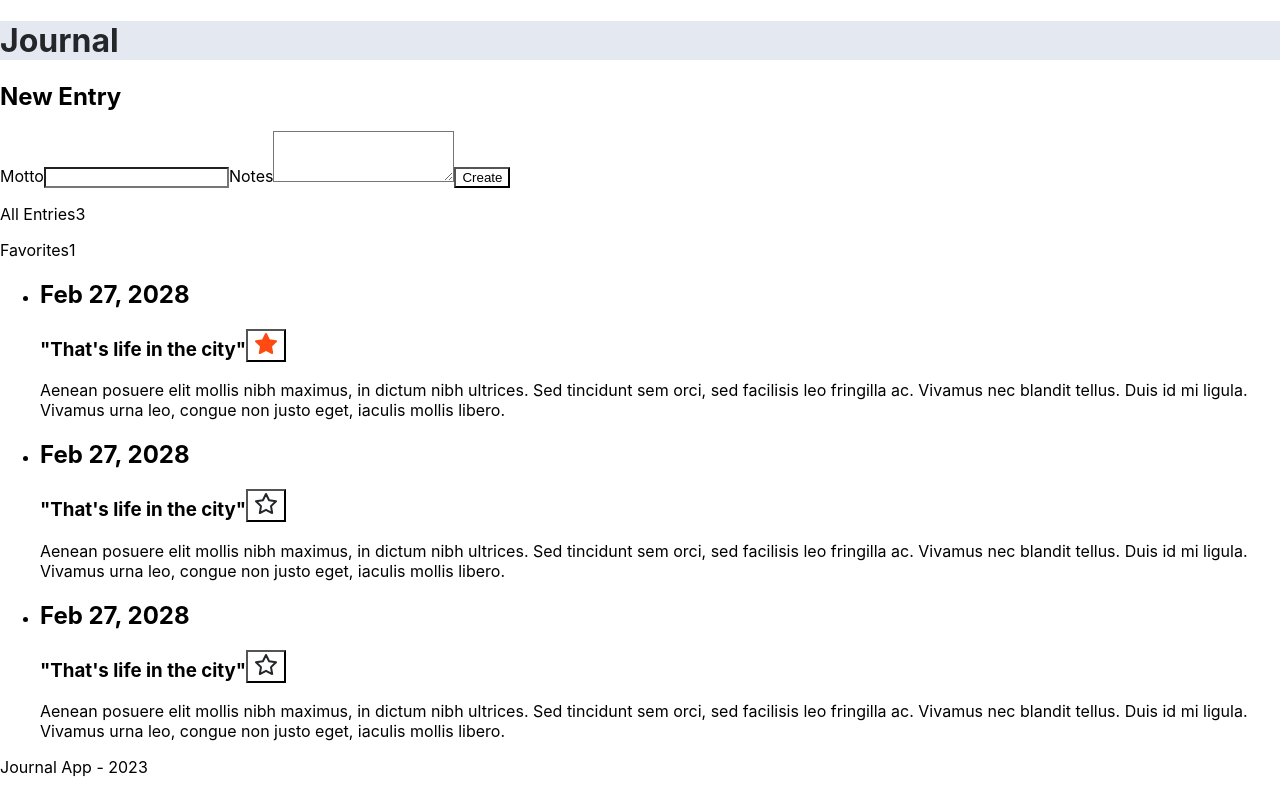
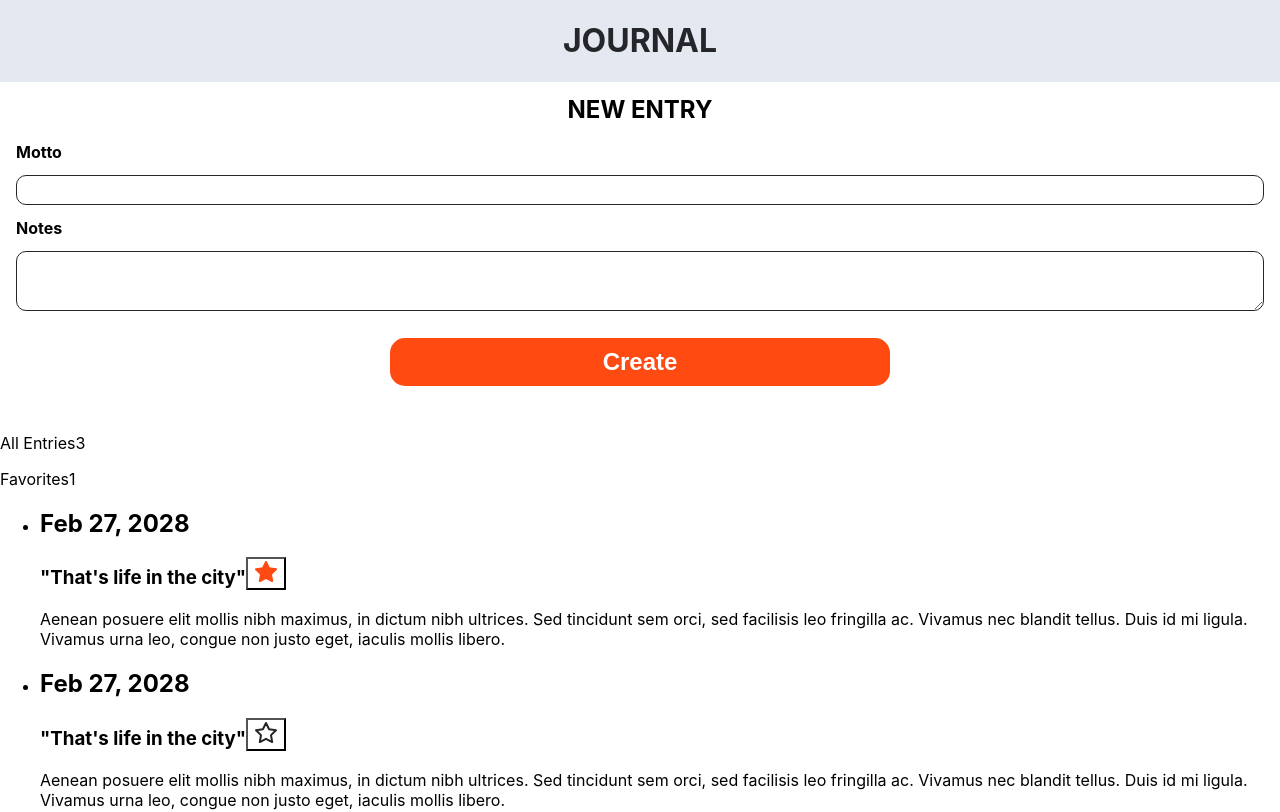
Before and after one commit to ryliecc/journal-app, a React (Create React App) app: page / in a window 1280 px wide. Shown: the top 812 px of the page. Built offline with nearby package versions, Linux system fonts and the light colour scheme.

Commit message:
add entry form styling

```diff
--- a/src/components/Button.css
+++ b/src/components/Button.css
@@ -0,0 +1,11 @@
+.button {
+  border: none;
+  border-radius: 15px;
+  background-color: var(--color-nemo);
+  color: var(--color-foam);
+  width: 40%;
+  height: 2em;
+  font-size: 1.5em;
+  font-weight: bold;
+  margin: 0.6em;
+}
--- a/src/components/Button.js
+++ b/src/components/Button.js
@@ -1,3 +1,7 @@
 export default function Button({ type, text }) {
-  return <button type={type}>{text}</button>;
+  return (
+    <button type={type} className="button">
+      {text}
+    </button>
+  );
 }
--- a/src/components/EntryForm.css
+++ b/src/components/EntryForm.css
@@ -0,0 +1,13 @@
+.entry-form {
+  display: flex;
+  flex-direction: column;
+  align-items: center;
+  padding: 1em;
+  gap: 0.8em;
+}
+
+.entry-form__heading {
+  text-transform: uppercase;
+  margin-top: -0.1em;
+  margin-bottom: 0.2em;
+}
--- a/src/components/EntryForm.js
+++ b/src/components/EntryForm.js
@@ -1,7 +1,7 @@
 export default function EntryForm({ title, children }) {
   return (
-    <form>
-      <h2>{title}</h2>
+    <form className="entry-form">
+      <h2 className="entry-form__heading">{title}</h2>
       {children}
     </form>
   );
--- a/src/components/Header.css
+++ b/src/components/Header.css
@@ -1,8 +1,12 @@
 .header {
   background-color: var(--color-water-10);
+  display: flex;
+  justify-content: center;
+  margin-top: 0;
 }
 
 .header > h1 {
   background-color: transparent;
   color: var(--color-granite);
+  text-transform: uppercase;
 }
--- a/src/components/Input.css
+++ b/src/components/Input.css
@@ -0,0 +1,11 @@
+.entry-form__input-label {
+  align-self: baseline;
+  font-weight: bold;
+}
+
+.entry-form__input {
+  align-self: stretch;
+  border: var(--color-granite) solid thin;
+  border-radius: 10px;
+  padding: 0.5em;
+}
--- a/src/components/Input.js
+++ b/src/components/Input.js
@@ -1,8 +1,10 @@
 export default function Input({ id, labelText, type }) {
   return (
     <>
-      <label for={id}>{labelText}</label>
-      <input type={type} id={id}></input>
+      <label for={id} className="entry-form__input-label">
+        {labelText}
+      </label>
+      <input type={type} id={id} className="entry-form__input"></input>
     </>
   );
 }
--- a/src/components/Main.css
+++ b/src/components/Main.css
@@ -0,0 +1,4 @@
+.main {
+  display: flex;
+  flex-direction: column;
+}
--- a/src/components/Main.js
+++ b/src/components/Main.js
@@ -1,3 +1,3 @@
 export default function Main({ children }) {
-  return <main>{children}</main>;
+  return <main className="main">{children}</main>;
 }
--- a/src/components/Textarea.css
+++ b/src/components/Textarea.css
@@ -0,0 +1,11 @@
+.entry-form__textarea-label {
+  align-self: baseline;
+  font-weight: bold;
+}
+
+.entry-form__textarea {
+  align-self: stretch;
+  border: var(--color-granite) solid thin;
+  border-radius: 10px;
+  padding: 0.5em;
+}
--- a/src/components/Textarea.js
+++ b/src/components/Textarea.js
@@ -1,8 +1,14 @@
 export default function Textarea({ id, labelText, rowNumber }) {
   return (
     <>
-      <label for={id}>{labelText}</label>
-      <textarea id={id} rows={rowNumber}></textarea>
+      <label for={id} className="entry-form__textarea-label">
+        {labelText}
+      </label>
+      <textarea
+        id={id}
+        rows={rowNumber}
+        className="entry-form__textarea"
+      ></textarea>
     </>
   );
 }
```
